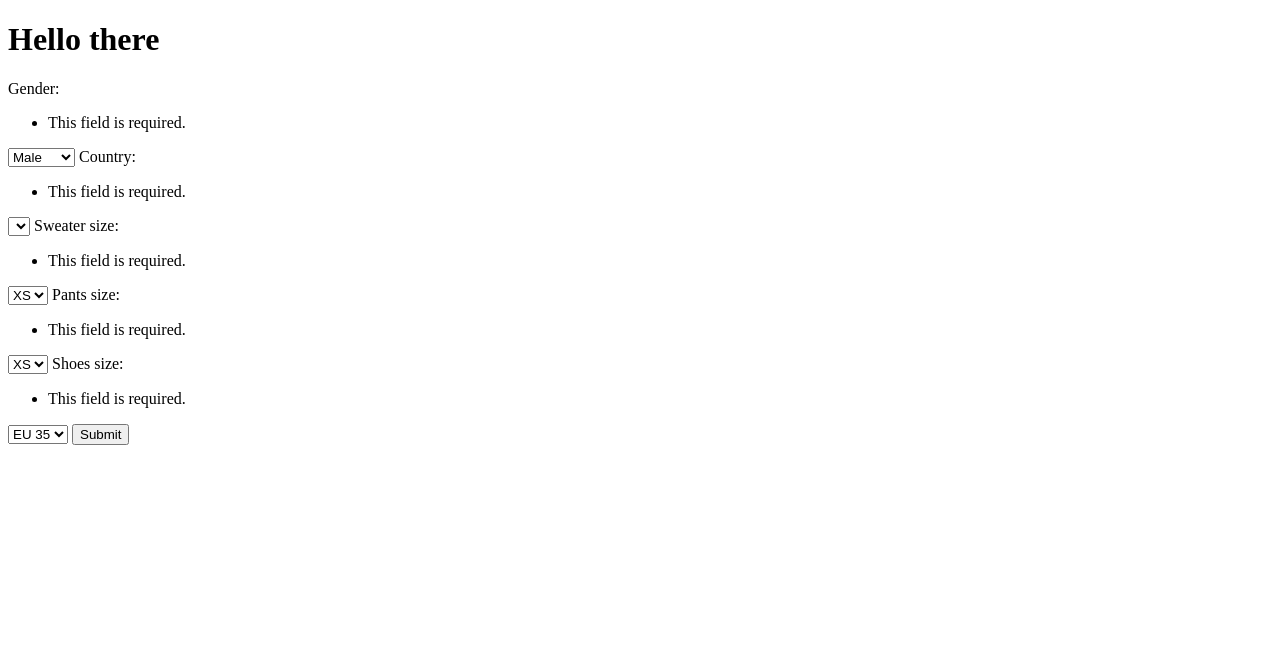
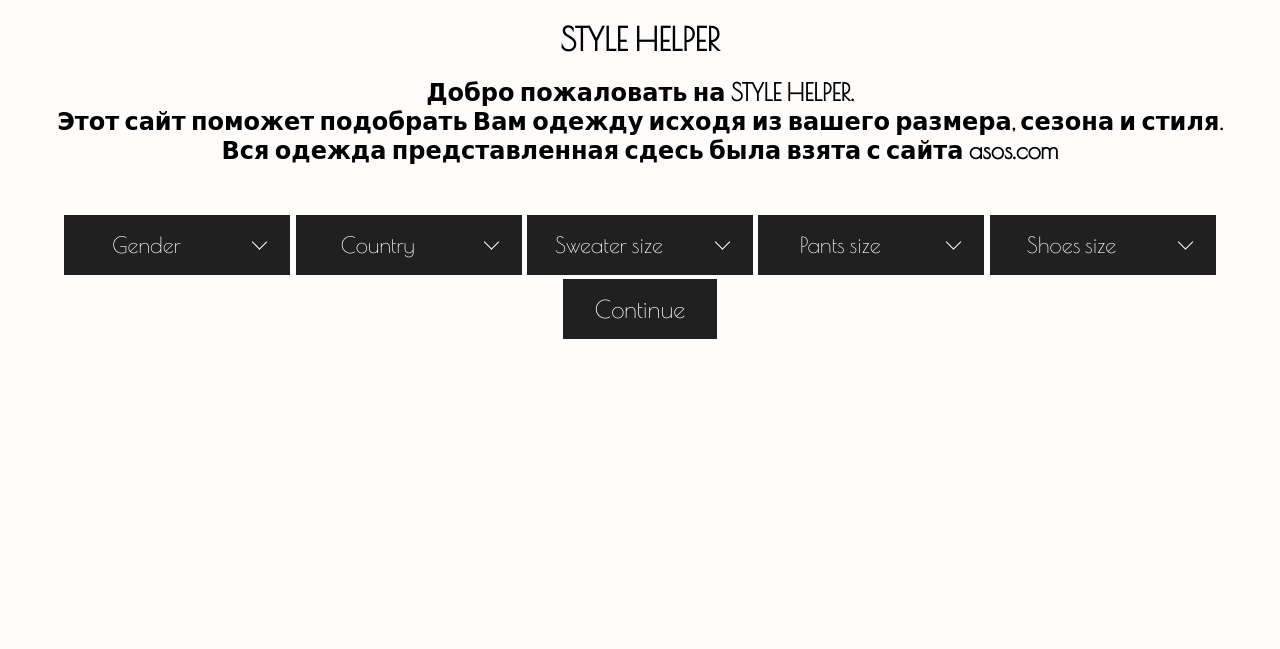
Before and after one commit to Dm1tryD/clother_picker, a Django app: page / in a window 1280 px wide. Shown: the top 649 px of the page. Run offline with Django 3.2, Linux system fonts and the light colour scheme; lists and menus that the app fills with data are empty.

Commit message:
added frontend

```diff
--- a/generate_clothes/templates/generate_clothes/settings.html
+++ b/generate_clothes/templates/generate_clothes/settings.html
@@ -4,9 +4,24 @@
 {% endblock %}
 
 {% block content %}
-<form method = "post">
-    {% csrf_token %}
-    {{ form }}
-    <input type = "submit" value = "Submit">
-</form>
+    <div class="home">
+        <div class="desc">
+            <center>Добро пожаловать на STYLE HELPER.</center>
+            <center>Этот сайт поможет подобрать Вам одежду исходя из вашего размера, сезона и стиля.</center>
+            <center>Вся одежда представленная сдесь была взята с сайта asos.com</center>
+        </div>
+        <div class="settings">
+            <form method="post">
+            {% csrf_token %}
+            <div class="center">
+                {% for radio in form %}
+                    <div class="radio_field">
+                        {{ radio }}
+                    </div>
+                {% endfor %}
+            </div>
+            <div><input class="submit" type="submit" value="Continue"></div>
+            </form>
+        </div>
+    </div>
 {% endblock content %}
--- /dev/null
+++ b/static/css/styles.css
@@ -0,0 +1,412 @@
+/*base*/
+body {
+    font-family: 'Poiret One', cursive;
+    max-width: 1924px;
+    font-size:24px;
+    font-weight: bold;
+    margin: 0 auto;
+    background-color: #fffcfc;
+}
+.grid-container{
+    display:grid;
+    min-height: 100%;
+    grid-template-columns: 0.1fr 1fr 1fr 1fr 0.1fr;
+    grid-template-rows: 0.2fr 1fr 0.1fr;
+}
+.header {
+    grid-row: 1;
+    grid-column: span 5;
+}
+.main {
+    grid-row: 2;
+    grid-column: 2/5;
+}
+.footer{
+    grid-row: 3;
+    grid-column: span 5;
+}
+#name {
+    font-size:32px;
+    margin:20px;
+    grid-row: 1;
+    text-align: center;
+}
+
+
+
+
+/*homepage-settings*/
+.home{
+    display: grid;
+    min-height: 500px;
+    grid-template-columns: 1fr;
+    grid-template-rows: auto 1fr;
+}
+.desc{
+    grid-row: 1;
+    grid-column: span;
+}
+.settings {
+    grid-row: 2;
+    grid-column: span;
+    text-align: center;
+}
+input[type=submit]{
+    font-family: 'Poiret One', cursive;
+    background-color: #212020;
+    border: none;
+    color: white;
+    font-size: 24px;
+    padding: 16px 32px;
+    text-decoration: none;
+    margin: 4px 2px;
+    cursor: pointer;
+}
+input[type=submit]:hover{
+    transition: 1s;
+    background-color: #ff3466;
+}
+.radio_field{
+    display: inline-block;
+    margin-top: 50px;
+}
+.custom-select-wrapper {
+  position: relative;
+  display: inline-block;
+  user-select: none;
+}
+  .custom-select-wrapper select {
+    display: none;
+  }
+  .custom-select {
+    position: relative;
+    display: inline-block;
+  }
+    .custom-select-trigger {
+      position: relative;
+      display: block;
+      width: 120px;
+      padding: 0 84px 0 22px;
+      font-size: 22px;
+      font-weight: 300;
+      color: #fff;
+      line-height: 60px;
+      background: #212020;
+      cursor: pointer;
+    }
+      .custom-select-trigger:after {
+        position: absolute;
+        display: block;
+        content: '';
+        width: 10px; height: 10px;
+        top: 50%; right: 25px;
+        margin-top: -3px;
+        border-bottom: 1px solid #fff;
+        border-right: 1px solid #fff;
+        transform: rotate(45deg) translateY(-50%);
+        transition: all .4s ease-in-out;
+        transform-origin: 50% 0;
+      }
+      .custom-select.opened .custom-select-trigger:after {
+        margin-top: 3px;
+        transform: rotate(-135deg) translateY(-50%);
+      }
+  .custom-options {
+    z-index: 100;
+    position: absolute;
+    display: block;
+    top: 100%; left: 0; right: 0;
+    min-width: 100%;
+    margin: 15px 0;
+    border: 1px solid #b5b5b5;
+    box-sizing: border-box;
+    box-shadow: 0 2px 1px rgba(0,0,0,.07);
+    background: #fff;
+    transition: all .4s ease-in-out;
+
+    opacity: 0;
+    visibility: hidden;
+    pointer-events: none;
+    transform: translateY(-15px);
+  }
+  .custom-select.opened .custom-options {
+    opacity: 1;
+    visibility: visible;
+    pointer-events: all;
+    transform: translateY(0);
+  }
+    .custom-options:before {
+      position: absolute;
+      display: block;
+      content: '';
+      bottom: 100%; right: 25px;
+      width: 7px; height: 7px;
+      margin-bottom: -4px;
+      border-top: 1px solid #b5b5b5;
+      border-left: 1px solid #b5b5b5;
+      background: #fff;
+      transform: rotate(45deg);
+      transition: all .4s ease-in-out;
+    }
+    .option-hover:before {
+      background: #f9f9f9;
+    }
+    .custom-option {
+      position: relative;
+      display: block;
+      padding: 0 22px;
+      border-bottom: 1px solid #b5b5b5;
+      font-size: 18px;
+      font-weight: 600;
+      color: #b5b5b5;
+      line-height: 47px;
+      cursor: pointer;
+      transition: all .4s ease-in-out;
+    }
+    .custom-option:first-of-type {
+      border-radius: 4px 4px 0 0;
+    }
+    .custom-option:last-of-type {
+      border-bottom: 0;
+      border-radius: 0 0 4px 4px;
+    }
+    .custom-option:hover,
+    .custom-option.selection {
+      background: #edebeb;
+    }
+
+
+
+
+
+
+
+
+
+
+/*season*/
+a {
+    text-decoration: none;
+    color: black;
+}
+.seasons{
+    display: grid;
+    min-height: 500px;
+    grid-template-columns: repeat(3, 1fr);
+    grid-template-rows: 100px 1fr;
+    column-gap: 3%;
+}
+a.field {
+    display: flex;
+    justify-content: center;
+    align-items: center;
+    background-color: #212020;
+    text-decoration: none;
+    color: white;
+    transition: 1s;
+}
+a.field:hover {
+    background-color: #ff3466;
+}
+.label {
+  display: flex;
+  align-items: center;
+  justify-content: center;
+}
+
+
+/*styles*/
+.styles{
+    display: grid;
+    min-height: 500px;
+    grid-template-columns: 1fr 1fr;
+    grid-template-rows: 100px 1fr 1fr;
+    row-gap: 2%;
+    column-gap: 2%;
+}
+.description{
+    display: flex;
+    justify-content: center;
+    align-items: center;
+    grid-column: 1/-1;
+    grid-row: 1;
+}
+
+.style-item a{
+    display: flex;
+    justify-content: center;
+    align-items: center;
+    background-color: #212020;
+    text-decoration: none;
+    color: white;
+    transition: 1s;
+    height: 100%
+}
+.style-item a:hover {
+    background-color: #474545;
+}
+.style-item span{
+    display: flex;
+    justify-content: center;
+    align-items: center;
+    background-color: #212020;
+    text-decoration: none;
+    color: white;
+    transition: 1s;
+}
+
+
+.tooltip-toggle {
+	 cursor: pointer;
+	 position: relative;
+}
+.tooltip-toggle::before {
+    position: absolute;
+    background-color: #ff3466;
+
+    color: white;
+    content: attr(aria-label);
+    padding: 1rem;
+    text-transform: none;
+    transition: all 0.5s ease;
+}
+.tooltip-toggle::before, .tooltip-toggle::after {
+    font-size: 16px;
+    opacity: 0;
+    pointer-events: none;
+    text-align: center;
+}
+.tooltip-toggle:focus::before, .tooltip-toggle:focus::after, .tooltip-toggle:hover::before, .tooltip-toggle:hover::after {
+    opacity: 1;
+    transition: all 1s ease;
+}
+
+
+
+/*style_detail*/
+.clothes{
+    display: grid;
+    min-height: 500px;
+    grid-template-columns: 1fr;
+    grid-template-rows: 100px 1fr;
+    row-gap: 2%;
+    column-gap: 2%;
+}
+
+.items-wrapper {
+    display: flex;
+    flex-direction: row;
+    justify-content: center;
+    grid-column: 1/-1;
+    grid-row: 2;
+}
+.item {
+    font-size: 14px;
+    max-width: 200px;
+}
+
+.choice{
+    display: flex;
+    flex-direction: row;
+    justify-content: center;
+}
+a .btn{
+    color: white;
+}
+.btn{
+    font-family: 'Poiret One', cursive;
+    background-color: #212020;
+    min-width: 150px;
+    min-height: 60px;
+    border: none;
+    font-size: 18px;
+    border: none;
+    outline: none;
+    cursor: pointer;
+    margin:10px;
+}
+
+.btn:hover{
+    transition: 1s;
+    background-color: #ff3466;
+}
+
+
+
+
+/*media*/
+@media only screen and (min-device-width : 320px) and (max-device-width : 480px) {
+    .grid-container {
+        grid-template-columns: 1fr;
+        grid-template-rows: 100px 1fr 0.1fr;
+    }
+    #name {
+        margin:20px;
+        grid-row: 1;
+        grid-column: 1;
+    }
+    .header {
+        display:grid;
+        grid-template-columns: 1fr;
+        grid-template-rows: 1fr;
+        grid-row: 1;
+    }
+    .main {
+        grid-row: 2;
+        grid-column: 1;
+    }
+    .seasons {
+        display: grid;
+        grid-row: 2;
+        grid-column: 1;
+        grid-template-columns: 1fr;
+        grid-template-rows: 50px 140px 140px 140px;
+        row-gap: 1%;
+    }
+    a.field{
+        margin: 10px 20px 0px 20px;
+    }
+
+
+    .styles {
+        display: grid;
+        grid-row: 2;
+        grid-column: 1;
+        grid-template-columns: 1fr;
+        grid-template-rows: 50px 140px 140px 140px 140px;
+        row-gap: 1%;
+    }
+    .home {
+        grid-row: 1;
+        grid-column: 1;
+    }
+    .desc{
+        grid-row: 1;
+        grid-column: 1;
+    }
+    .settings {
+        grid-row: 2;
+        grid-column: 1;
+        text-align: center;
+    }
+
+
+    .clothes {
+        display: grid;
+        grid-row: 2;
+        grid-column: 1;
+        grid-template-columns: 1fr;
+        grid-template-rows: 50px 1fr;
+    }
+    .description{
+        grid-row: 1;
+        grid-column: 1;
+    }
+    .items-wrapper {
+        display: flex;
+        flex-direction: column;
+        align-items: center;
+        grid-row: 2;
+        grid-column: 1;
+    }
+}
--- /dev/null
+++ b/static/js/main.js
@@ -0,0 +1,41 @@
+jQuery(document).ready(function($){
+$(".custom-select").each(function() {
+  var classes = $(this).attr("class"),
+      id      = $(this).attr("id"),
+      name    = $(this).attr("name");
+  var template =  '<div class="' + classes + '">';
+      template += '<span class="custom-select-trigger">' + $(this).attr("placeholder") + '</span>';
+      template += '<div class="custom-options">';
+      $(this).find("option").each(function() {
+        console.log();
+        if($(this).attr('selected')){
+            var s = 'selection'
+        }
+        template += '<span class="custom-option ' + s + '" data-value="' + $(this).attr("value") + '">' + $(this).html() + '</span>';
+      });
+  template += '</div></div>';
+
+  $(this).wrap('<div class="custom-select-wrapper"></div>');
+  $(this).hide();
+  $(this).after(template);
+});
+$(".custom-option:first-of-type").hover(function() {
+  $(this).parents(".custom-options").addClass("option-hover");
+}, function() {
+  $(this).parents(".custom-options").removeClass("option-hover");
+});
+$(".custom-select-trigger").on("click", function() {
+  $('html').one('click',function() {
+    $(".custom-select").removeClass("opened");
+  });
+  $(this).parents(".custom-select").toggleClass("opened");
+  event.stopPropagation();
+});
+$(".custom-option").on("click", function() {
+  $(this).parents(".custom-select-wrapper").find("select").val($(this).data("value"));
+  $(this).parents(".custom-options").find(".custom-option").removeClass("selection");
+  $(this).addClass("selection");
+  $(this).parents(".custom-select").removeClass("opened");
+  $(this).parents(".custom-select").find(".custom-select-trigger").text($(this).text());
+});
+});
--- a/templates/base.html
+++ b/templates/base.html
@@ -2,14 +2,27 @@
 {% load static %}
 <html lang="en">
 <head>
+    <title>Clothes</title>
     <meta charset="UTF-8">
     <meta name="viewport" content="width=device-width, initial-scale=1, shrink-to-fit=no">
-    <title>Clothes</title>
+    <link rel="stylesheet" type="text/css" href="{% static 'css/styles.css' %}">
+    <!-- scripts -->
+    <script src="https://ajax.googleapis.com/ajax/libs/jquery/3.5.1/jquery.min.js"></script>
+    <script type="text/javascript" src="{% static 'js/main.js' %}"></script>
+    <!-- GOOGLE fonts -->
+    <link href="https://fonts.googleapis.com/css2?family=Poiret+One&display=swap" rel="stylesheet">
 </head>
 <body>
-    <h1>Hello there</h1>
-    {% block content %}
-        content
-    {% endblock %}
+    <div class="grid-container">
+        <div class="header">
+            <div id="name"><a href="/">STYLE HELPER</a></div>
+        </div>
+        <div class="main">
+            {% block content %}
+                content
+            {% endblock %}
+        </div>
+        <div class="footer"></div>
+    </div>
 </body>
 </html>
```
Also changed, not shown: generate_clothes/templates/generate_clothes/seasons.html (added, +14 -0 lines), generate_clothes/templates/generate_clothes/style_detail.html (+16 -12 lines), generate_clothes/templates/generate_clothes/styles.html (+10 -5 lines), generate_clothes/migrations/0006_remove_season_image.py (added), generate_clothes/migrations/0007_stylecategory_description.py (added).
